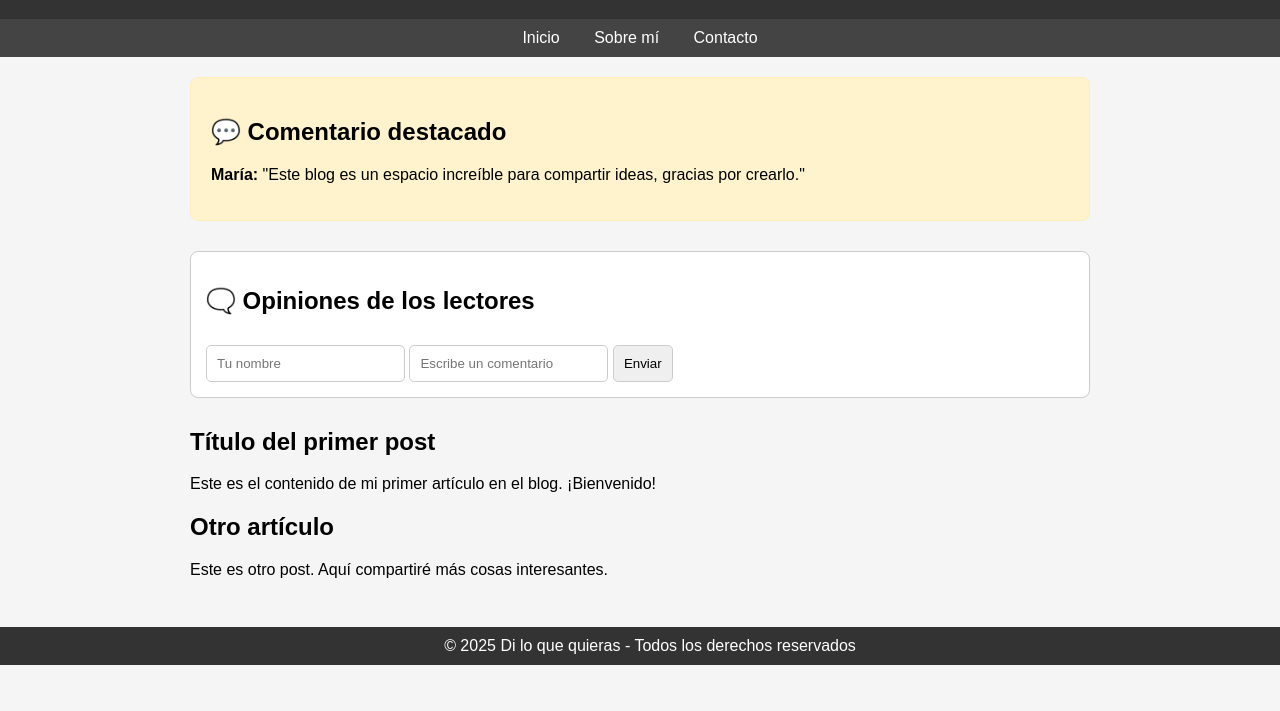
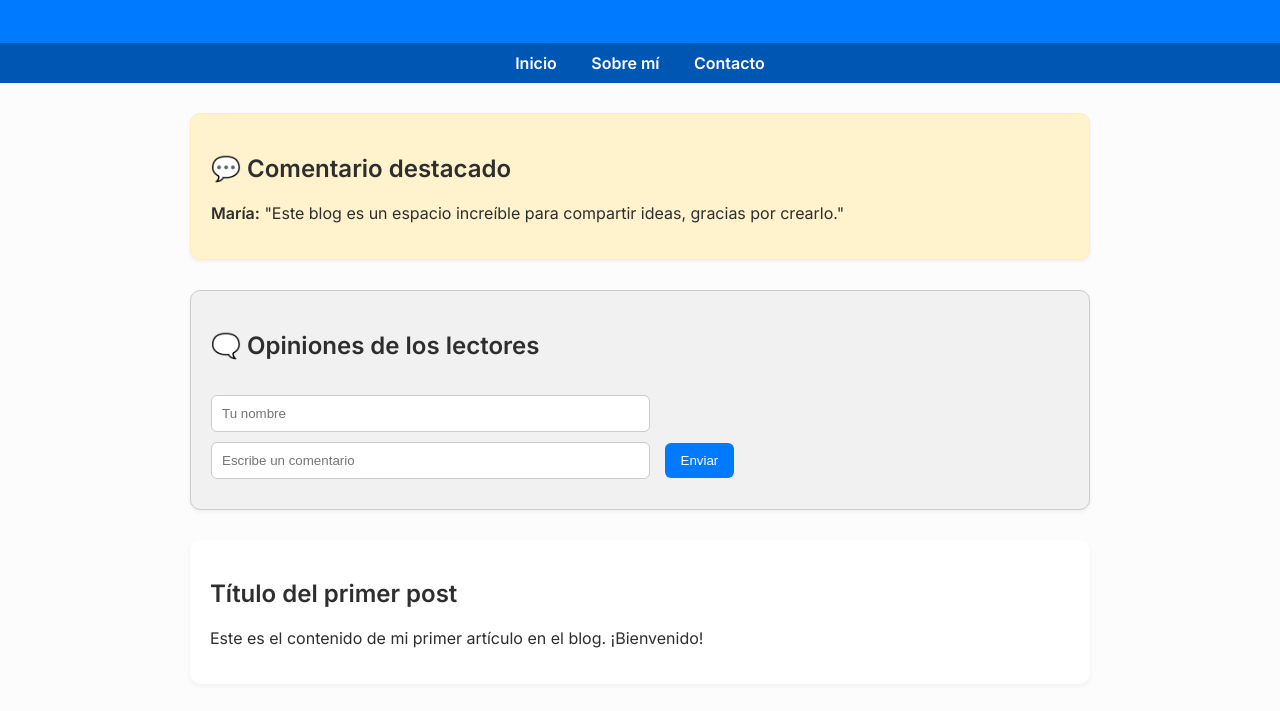
Before and after one commit to ALexBlog204/di-lo-que-quieras, a plain HTML site: page index.html in a window 1280 px wide. Shown: the part 135-846 px from the top of the page. Before the commit the page ends 800 px from the top, so only its background shows below. Drawn offline with Linux system fonts and the light colour scheme.

Commit message:
Update index.html

```diff
--- a/index.html
+++ b/index.html
@@ -2,43 +2,107 @@
 <!DOCTYPE html>
 <html lang="es">
 <head>
-    <meta charset="UTF-8">
-    <meta name="viewport" content="width=device-width, initial-scale=1.0">
+  <meta charset="UTF-8" />
+  <meta name="viewport" content="width=device-width, initial-scale=1.0"/>
   <title>Di lo que quieras - Blog</title>
+  <link href="https://fonts.googleapis.com/css2?family=Inter:wght@400;600&display=swap" rel="stylesheet">
   <style>
-        body { font-family: Arial, sans-serif; margin: 0; padding: 0; background: #f5f5f5; }
-        header { background: #333; color: white; padding: 20px; text-align: center; }
-        nav { background: #444; padding: 10px; text-align: center; }
-        nav a { color: white; margin: 0 15px; text-decoration: none; }
-        main { padding: 20px; max-width: 900px; margin: auto; }
+    body {
+      font-family: 'Inter', sans-serif;
+      margin: 0;
+      padding: 0;
+      background-color: #fcfcfc;
+      color: #2e2e2e;
+    }
+    header {
+      background-color: #007bff;
+      color: white;
+      padding: 30px 20px;
+      text-align: center;
+    }
+    nav {
+      background: #0056b3;
+      padding: 10px;
+      text-align: center;
+    }
+    nav a {
+      color: white;
+      margin: 0 15px;
+      text-decoration: none;
+      font-weight: 600;
+    }
+    main {
+      padding: 30px 20px;
+      max-width: 900px;
+      margin: auto;
+    }
     .destacado {
       background-color: #fff3cd;
       border: 1px solid #ffeeba;
       padding: 20px;
       margin-bottom: 30px;
-            border-radius: 8px;
+      border-radius: 10px;
+      box-shadow: 0 2px 4px rgba(0,0,0,0.05);
     }
     .chat-container {
-            background-color: #ffffff;
+      background-color: #f1f1f1;
       border: 1px solid #ccc;
-            border-radius: 8px;
+      border-radius: 10px;
+      padding: 20px;
+      margin-bottom: 30px;
+      box-shadow: 0 2px 4px rgba(0,0,0,0.05);
+    }
+    #chat {
+      max-height: 200px;
+      overflow-y: auto;
+      margin-bottom: 15px;
+    }
+    .mensaje {
+      background: #e9ecef;
+      padding: 10px;
+      margin: 6px 0;
+      border-radius: 6px;
+    }
+    input[type="text"] {
+      padding: 10px;
+      border-radius: 6px;
+      border: 1px solid #ccc;
+      margin-bottom: 10px;
+      width: calc(50% - 12px);
+      margin-right: 10px;
+    }
+    button {
+      padding: 10px 16px;
+      background-color: #007bff;
+      color: white;
+      border: none;
+      border-radius: 6px;
+      cursor: pointer;
+      transition: background-color 0.3s;
+    }
+    button:hover {
+      background-color: #0056b3;
+    }
+    article {
+      background: white;
+      padding: 20px;
+      border-radius: 10px;
+      margin-bottom: 30px;
+      box-shadow: 0 2px 4px rgba(0,0,0,0.05);
+    }
+    footer {
+      background: #333;
+      color: white;
+      text-align: center;
       padding: 15px;
-            margin-bottom: 30px;
+      margin-top: 50px;
     }
-        #chat { max-height: 200px; overflow-y: auto; margin-bottom: 10px; }
-        .mensaje { background: #e1e1e1; padding: 10px; margin: 5px 0; border-radius: 5px; }
-        input, button {
-            padding: 10px;
-            border-radius: 5px;
-            border: 1px solid #ccc;
-        }
-        footer { background: #333; color: white; text-align: center; padding: 10px; position: fixed; width: 100%; bottom: 0; }
   </style>
 </head>
 <body>
 
 <header>
-    <h1>Di lo que quieras -</h1>
+  <h1>✍️ Di lo que quieras -</h1>
   <p>Un espacio para expresarte libremente</p>
 </header>
 
```
Lines whose indentation alone changed are shown as unchanged.
